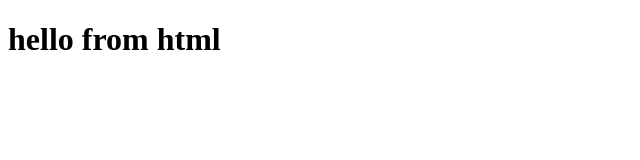
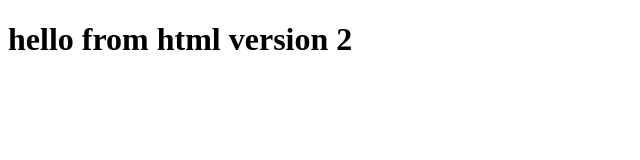
Before and after one commit to duttasuraj93/deploy, a plain HTML site: page index.html in a window 1280 px wide. Shown: the whole page, without its empty margins (0-640 px from the left). Drawn offline with Linux system fonts and the light colour scheme.

Commit message:
new commit

```diff
--- a/index.html
+++ b/index.html
@@ -7,7 +7,7 @@
 </head>
 <body>
 
-    <h1>hello from html</h1>
+    <h1>hello from html version 2</h1>
 
 </body>
 </html>
```
